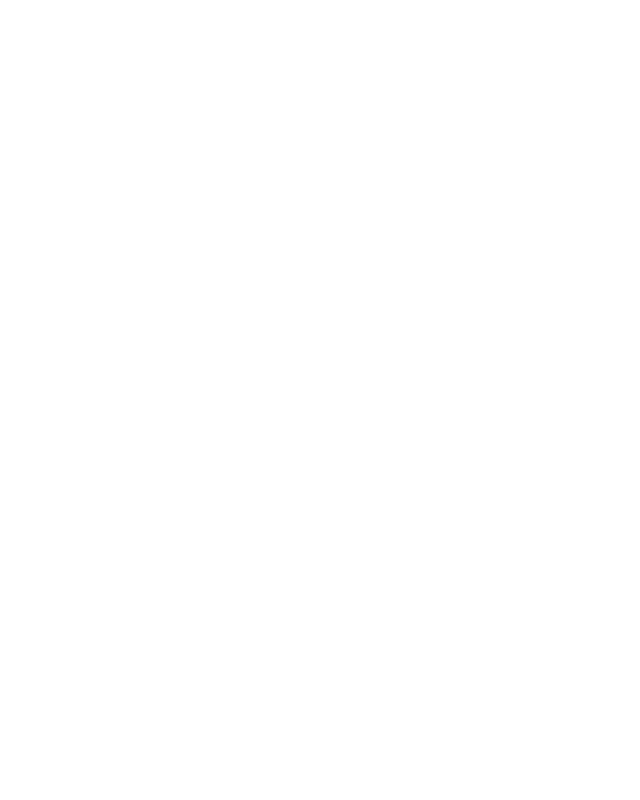
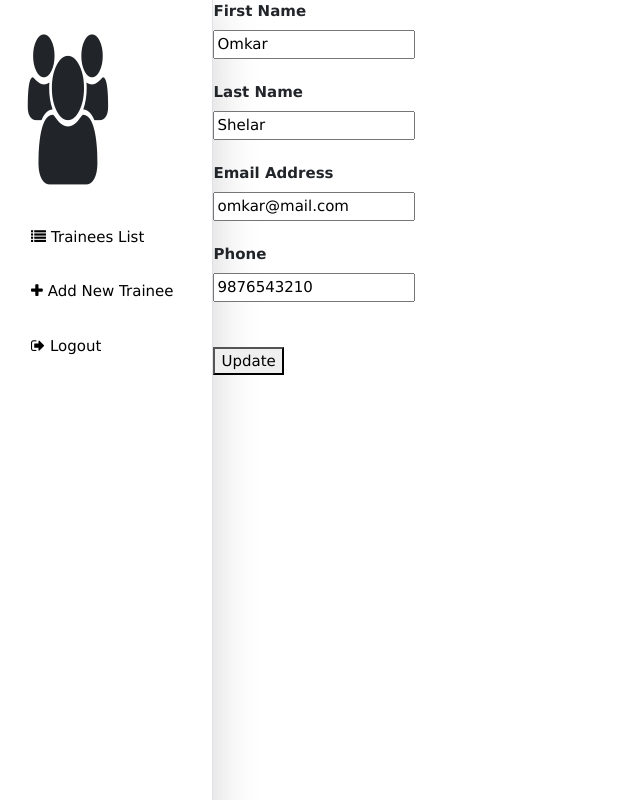
Before and after one commit to omkarshelar/trainees-application, an Angular app: page /update/1 in a window 1280 px wide. Before the commit this address led to /. Shown: the top 800 px of the page, without its empty margins (0-640 px from the left). Built offline with nearby package versions, Linux system fonts and the light colour scheme; sample sign-in values are in the browser's storage.

Commit message:
added add and update components

```diff
--- a/src/app/app-routing.module.ts
+++ b/src/app/app-routing.module.ts
@@ -5,6 +5,7 @@
 import { AuthService } from './services/auth.service';
 import { TraineeOverviewComponent } from './components/trainee-overview/trainee-overview.component';
 import { TraineeDetailsComponent } from './components/trainee-details/trainee-details.component';
+import { AddUpdateComponent } from './components/add-update/add-update.component';
 
 const routes: Routes = [
   {
@@ -17,7 +18,9 @@
     canActivate:[AuthService],
     children:[
       {path:'',component:TraineeOverviewComponent},
-      {path:':id',component:TraineeDetailsComponent},
+      {path:'details/:id',component:TraineeDetailsComponent},
+      {path:'add',component:AddUpdateComponent},
+      {path:'update/:id',component:AddUpdateComponent},
     ]
   }
 ];
--- a/src/app/app.module.ts
+++ b/src/app/app.module.ts
@@ -8,6 +8,7 @@
 import { SidebarComponent } from './components/sidebar/sidebar.component';
 import { TraineeOverviewComponent } from './components/trainee-overview/trainee-overview.component';
 import { TraineeDetailsComponent } from './components/trainee-details/trainee-details.component';
+import { AddUpdateComponent } from './components/add-update/add-update.component';
 
 @NgModule({
   declarations: [
@@ -15,7 +16,8 @@
     LoginComponent,
     SidebarComponent,
     TraineeOverviewComponent,
-    TraineeDetailsComponent
+    TraineeDetailsComponent,
+    AddUpdateComponent
   ],
   imports: [
     BrowserModule,
--- /dev/null
+++ b/src/app/components/add-update/add-update.component.html
@@ -0,0 +1,25 @@
+<div id="Class1" *ngIf="UserForms">
+  <form  [formGroup]="UserForms" (ngSubmit)="onSubmit()">
+
+
+    <label ><b>First Name</b></label><br>
+    <input  type="text" formControlName="FirstName"><br>
+    <div  class="d1"  *ngIf="UserForms.controls.FirstName.invalid && (UserForms.controls.FirstName.dirty || UserForms.controls.FirstName.touched)">Please enter 3 to 50 characters</div> <br>
+
+    <label ><b>Last Name</b></label><br>
+    <input  type="text" formControlName="LastName"><br>
+    <div  class="d1" *ngIf="UserForms.controls.LastName.invalid && (UserForms.controls.LastName.dirty || UserForms.controls.LastName.touched)">Please enter  3 to 50 characters </div> <br>
+
+    <label ><b>Email Address</b></label><br>
+    <input  type="text" formControlName="email"><br>
+    <div  class="d1" *ngIf="UserForms.controls.email.invalid && (UserForms.controls.email.dirty || UserForms.controls.email.touched)">Please enter valid email address</div> <br>
+
+    <label ><b>Phone</b></label> <br>
+    <input  type="number" formControlName="phone"><br>
+    <div class="d1"  *ngIf="UserForms.controls.phone.invalid && (UserForms.controls.phone.dirty || UserForms.controls.phone.touched)">Please enter valid phone number</div> <br>
+    <br>
+    <button class="b1" type="submit" [disabled]="!UserForms.valid" > {{ btnName }} </button>
+
+
+  </form>
+</div>
--- /dev/null
+++ b/src/app/components/add-update/add-update.component.ts
@@ -0,0 +1,59 @@
+import { Component, OnInit } from '@angular/core';
+import {FormGroup, Validators, FormControl} from "@angular/forms";
+import { RouterModule ,Routes, Router} from "@angular/router";
+import { StudentsService } from '../../services/students.service';
+import { Student } from '../../mock-students';
+import { ActivatedRoute } from '@angular/router';
+
+@Component({
+  selector: 'app-add-update',
+  templateUrl: './add-update.component.html',
+  styleUrls: ['./add-update.component.css']
+})
+export class AddUpdateComponent implements OnInit {
+  UserForms:FormGroup;
+  id:number;
+  action:string;
+  oldStudent:Student;
+  btnName:string = "Add";
+  constructor(private studentServiceObj:StudentsService, private route: ActivatedRoute) {
+    this.id = this.route.snapshot.params['id'];
+    // console.log(this.id);
+  }
+
+  ngOnInit() {
+
+    if(typeof this.id !== 'undefined') {
+      this.oldStudent = this.studentServiceObj.getStudents(this.id)[0]; //clone here(probably)
+      this.btnName = "Update";
+    }
+    else {
+      this.oldStudent = new Student();
+    }
+    // console.log(student);
+    this.UserForms = new FormGroup({
+      FirstName: new FormControl(this.oldStudent.firstName,[Validators.required, Validators.minLength(3), Validators.maxLength(50)]),
+      LastName: new FormControl(this.oldStudent.lastName,[Validators.required, Validators.minLength(3), Validators.maxLength(50)]),
+      email: new FormControl(this.oldStudent.email,[Validators.required, Validators.email]),
+      phone: new FormControl(this.oldStudent.phone,[Validators.required, Validators.minLength(10), Validators.maxLength(10)]),
+    });
+  }
+
+  onSubmit() {
+    if(typeof this.id === 'undefined') {
+      let newStudent = new Student(this.studentServiceObj.getLatestId(),this.UserForms.value.FirstName,this.UserForms.value.LastName,this.UserForms.value.email,this.UserForms.value.phone)
+      this.studentServiceObj.addStudent(newStudent);
+      alert("Added");
+    }
+    else if(typeof this.id !== 'undefined') {
+      if(this.UserForms.value.email === this.oldStudent.email) {
+        //Give toaster here.
+        alert("Same Email. Trainee already exists");
+      }
+      else {
+        this.studentServiceObj.updateStudent(this.oldStudent.id,this.UserForms.value.FirstName,this.UserForms.value.LastName,this.UserForms.value.email,this.UserForms.value.phone);
+      }
+    }
+  }
+
+}
--- a/src/app/components/sidebar/sidebar.component.html
+++ b/src/app/components/sidebar/sidebar.component.html
@@ -6,7 +6,7 @@
     <i class="fa fa-users" id="logo" aria-hidden="true"></i>
   <div class="container mt-5 pt-5">
     <a routerLinkActive="active" [routerLinkActiveOptions]="{exact:true}" [routerLink]="['/']" class="rounded"><i class="fa fa-list" aria-hidden="true"></i>Trainees List</a>
-    <a routerLinkActive="active" [routerLinkActiveOptions]="{exact:true}" [routerLink]="['/2']" class="rounded"><i class="fa fa-plus" aria-hidden="true"></i>Add New Trainee</a>
+    <a routerLinkActive="active" [routerLinkActiveOptions]="{exact:true}"  [routerLink]="['/add']" class="rounded"><i class="fa fa-plus" aria-hidden="true"></i>Add New Trainee</a>
     <a routerLinkActive="active" (click)="logoutUser()" class="rounded"><i class="fa fa-sign-out" aria-hidden="true"></i>Logout</a>
   </div>
 </div>
--- a/src/app/components/trainee-overview/trainee-overview.component.html
+++ b/src/app/components/trainee-overview/trainee-overview.component.html
@@ -4,7 +4,7 @@
         <a class="navbar-brand text-light">Trainees List</a>
         <ul class="navbar-nav ml-auto">
             <li class="nav-item">
-                <button (click)="add()" class="btn btn-success float-right">Add New Trainee</button>
+                <button [routerLink]="['/add']" class="btn btn-success float-right">Add New Trainee</button>
             </li>
         </ul>
     </nav>
@@ -31,8 +31,8 @@
                 <td>{{ student.lastName }}</td>
                 <td>{{ student.email }}</td>
                 <td>{{ student.phone }}</td>
-                <td><button type="button" class="btn btn-success">Update</button></td>
-                <td><button type="button" class="btn btn-danger" (click)="deleteTrainee(student.email)">Delete</button></td>
+                <td><button type="button" class="btn btn-success" (click)="updateTrainee(student.id)">Update</button></td>
+                <td><button type="button" class="btn btn-danger" (click)="deleteTrainee(student.id)">Delete</button></td>
             </tr>
         </table>
 
--- a/src/app/components/trainee-overview/trainee-overview.component.ts
+++ b/src/app/components/trainee-overview/trainee-overview.component.ts
@@ -1,7 +1,7 @@
 import { Component, OnInit } from '@angular/core';
 import { Router } from '@angular/router';
 import { StudentsService } from '../../services/students.service';
-import { Student } from '../../mock-students'
+import { Student } from '../../mock-students';
 
 @Component({
   selector: 'app-trainee-overview',
@@ -20,10 +20,14 @@
 
   }
 
-  deleteTrainee(email) {
-    this.studentServiceObj.deleteStudent(email);
+  deleteTrainee(id) {
+    this.studentServiceObj.deleteStudent(id);
     this.students = this.studentServiceObj.getStudents();
     //Code for success toaster
   }
 
+  updateTrainee(id) {
+    this.router.navigate(['/update',id]);
+  }
+
 }
--- a/src/app/mock-students.ts
+++ b/src/app/mock-students.ts
@@ -1,17 +1,34 @@
 export class Student {
+    id:number;
     firstName:string;
     lastName:string;
     email:string;
     phone:number;
+
+    constructor(id?:number,firstName?:string,lastName?:string,email?:string,phone?:number) {
+      this.id = id;
+      this.firstName = firstName;
+      this.lastName = lastName;
+      this.email = email;
+      this.phone = phone;
+    }
 }
 
 
+// export const STUDENTS_LIST: Student[] = [
+//   { id:1 , firstName:'Omkar', lastName: 'Shelar', email:'omkar@mail.com', phone:9876543210 },
+//   { id:2 , firstName:'firstName1', lastName: 'lastName1', email:'f1l1@mail.com', phone:9876543210 },
+//   { id:3 , firstName:'firstName2', lastName: 'lastName2', email:'f1l1@mail.com', phone:9876543210 },
+//   { id:4 , firstName:'firstName3', lastName: 'lastName3', email:'f1l1@mail.com', phone:9876543210 },
+//   { id:5 , firstName:'firstName4', lastName: 'lastName4', email:'f1l1@mail.com', phone:9876543210 },
+//   { id:6 , firstName:'firstName5', lastName: 'lastName5', email:'f1l1@mail.com', phone:9876543210 },
+//   { id:7 , firstName:'firstName6', lastName: 'lastName6', email:'f1l1@mail.com', phone:9876543210 },
+// ];
+
 export const STUDENTS_LIST: Student[] = [
-  { firstName:'Omkar', lastName: 'Shelar', email:'omkar@mail.com', phone:9876543210 },
-  { firstName:'firstName1', lastName: 'lastName1', email:'f1l1@mail.com', phone:9876543210 },
-  { firstName:'firstName2', lastName: 'lastName2', email:'f1l1@mail.com', phone:9876543210 },
-  { firstName:'firstName3', lastName: 'lastName3', email:'f1l1@mail.com', phone:9876543210 },
-  { firstName:'firstName4', lastName: 'lastName4', email:'f1l1@mail.com', phone:9876543210 },
-  { firstName:'firstName5', lastName: 'lastName5', email:'f1l1@mail.com', phone:9876543210 },
-  { firstName:'firstName6', lastName: 'lastName6', email:'f1l1@mail.com', phone:9876543210 },
+  new Student(1 ,'Omkar','Shelar','omkar@mail.com',9876543210),
+  new Student(2 ,'Student 1','lastName1','omkar@mail.com',9876543210),
+  new Student(3 ,'Student 2','lastName2','omkar@mail.com',9876543210),
+  new Student(4 ,'Student 3','lastName3','omkar@mail.com',9876543210),
+  new Student(5 ,'Student 4','lastName4','omkar@mail.com',9876543210)
 ];
--- a/src/app/services/students.service.ts
+++ b/src/app/services/students.service.ts
@@ -16,7 +16,10 @@
     localStorage.setItem("students_list",JSON.stringify(this.students))
   }
 
-  getStudents() {
+  getStudents(id?:number) {
+    if(typeof id !== 'undefined') {
+      return this.students.filter((element:Student)=>element.id == id);
+    }
     return this.students;
   }
 
@@ -24,9 +27,13 @@
     this.students.push(newStudent);
     this.writeToLocalStorage();
   }
+  getLatestId() {
+    let maxId = this.students.reduce((max, currentValue)=>max>currentValue.id?max:currentValue.id);
+    return maxId+1;
+  }
 
-  deleteStudent(email) {
-    this.students = this.students.filter((student)=>student.email!=email);
+  deleteStudent(id:number) {
+    this.students = this.students.filter((student)=>student.id!=id);
     this.writeToLocalStorage();
   }
 
@@ -34,4 +41,13 @@
     localStorage.removeItem("students_list");
   }
 
+  updateStudent(id:number, firstName:string, lastName:string, email:string, phone:number) {
+    let oldStudent = this.students.filter((student)=>student.id==id)[0];
+    oldStudent.firstName = firstName;
+    oldStudent.lastName = lastName;
+    oldStudent.email = email;
+    oldStudent.phone = phone;
+    this.writeToLocalStorage();
+  }
+
 }
```
Also changed, not shown: src/app/components/add-update/add-update.component.css (added), 1 other file (tests, documents, lock files or other folders).
